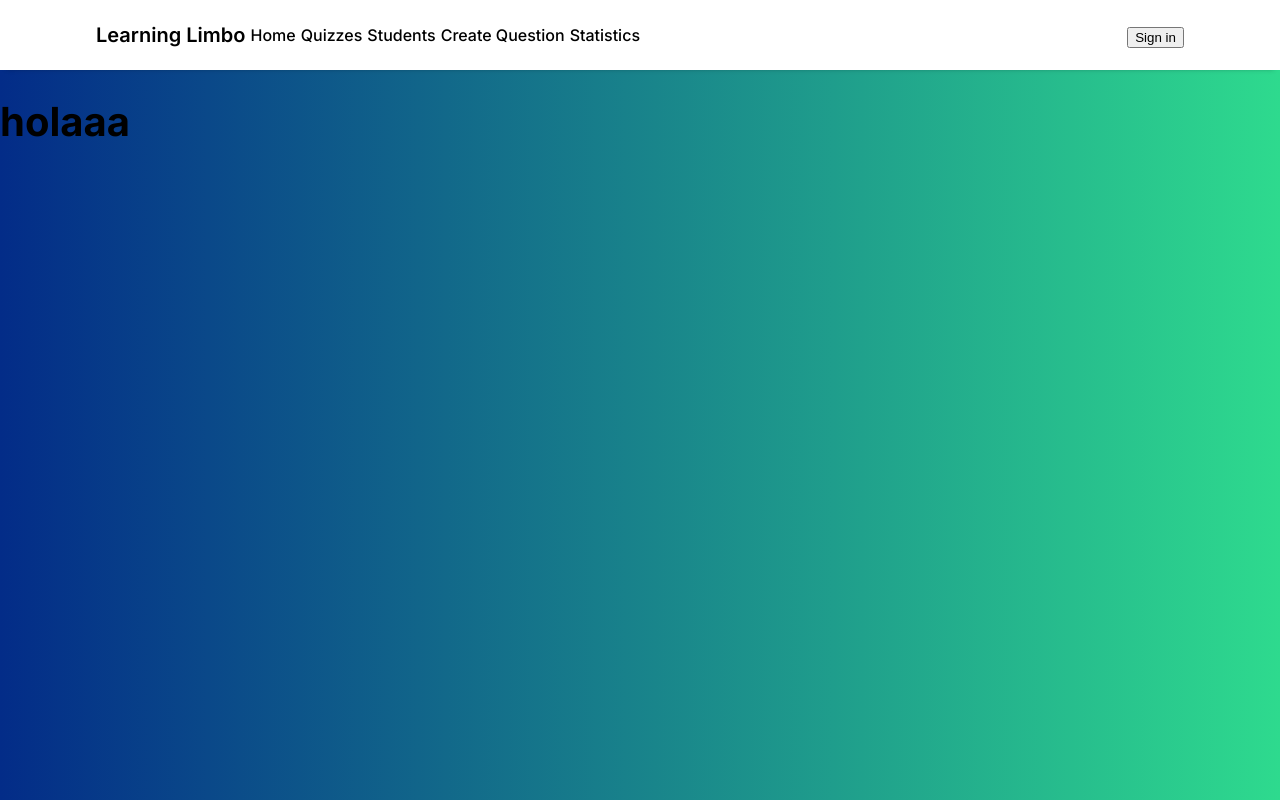
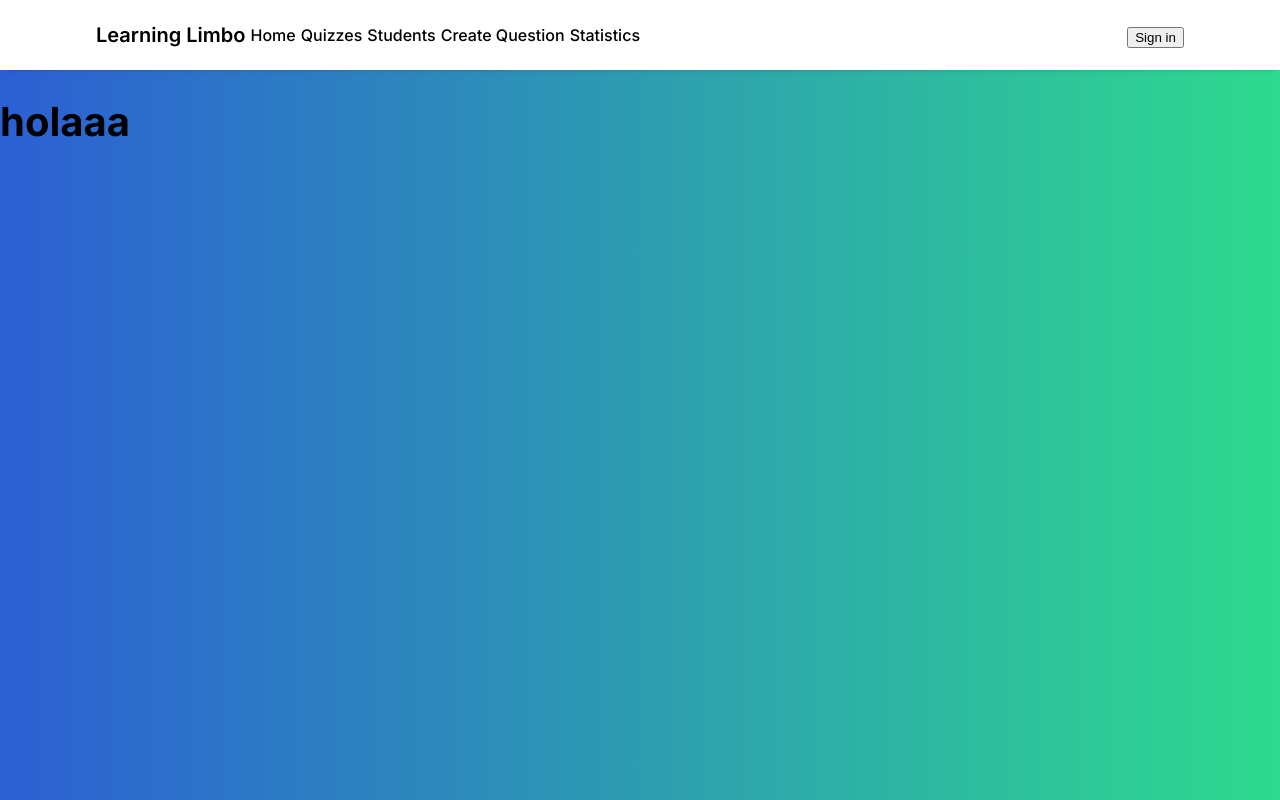
Before and after one commit to void-david/desarolho_web, a Next.js app: page / in a window 1280 px wide. Built offline with nearby package versions, Linux system fonts and the light colour scheme; no server answers.

Commit message:
color fix 2

```diff
--- a/app/globals.css
+++ b/app/globals.css
@@ -13,6 +13,6 @@ body{
    --tertiary-color: #9247FC;
    --quaternary-color: #21252b;
 
-   --gradient-start: #032c88;
+   --gradient-start: #2c5fd4;
    --gradient-end: #2eda8e;
  }
```
